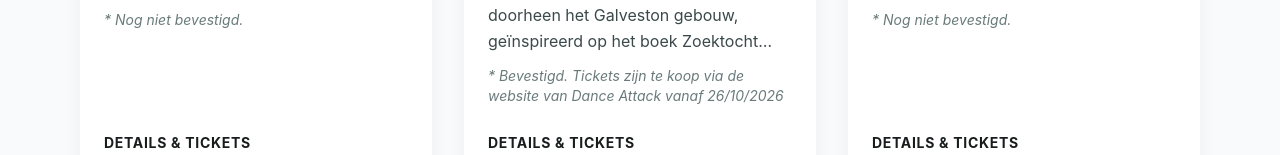
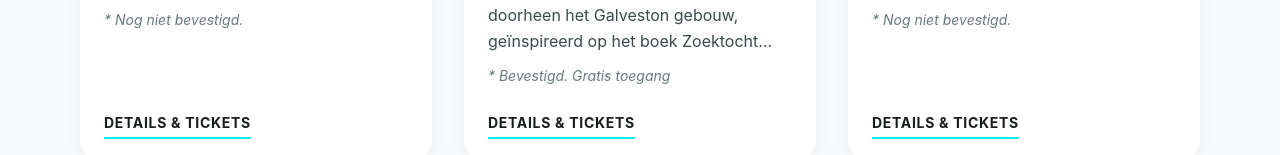
Before and after one commit to kellydeclercq/CompagnieCordavaSite, a React (Vite) app in the folder CompagnieCordava/compagniecordava_information/: page /Voorstellingen in a window 1280 px wide. Shown: the part 612-767 px from the top of the page. Built offline with nearby package versions, Linux system fonts and the light colour scheme.

Commit message:
update dates + voorstellingen

```diff
--- a/CompagnieCordava/compagniecordava_information/src/storage/VoorstellingenStorage.ts
+++ b/CompagnieCordava/compagniecordava_information/src/storage/VoorstellingenStorage.ts
@@ -101,7 +101,7 @@ export const voorstellingen : VoorstellingenPageProps[] = [
         Stad: "Gent",
         Land: "België"
         },
-      Voorwaarden: "Bevestigd. Tickets zijn te koop via de website van Dance Attack vanaf 26/10/2026"
+      Voorwaarden: "Bevestigd. Gratis toegang"
     },
 
 ];
```
